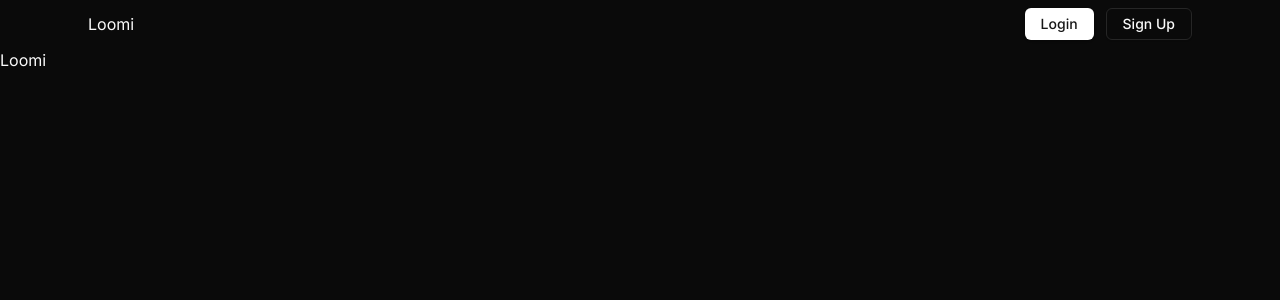
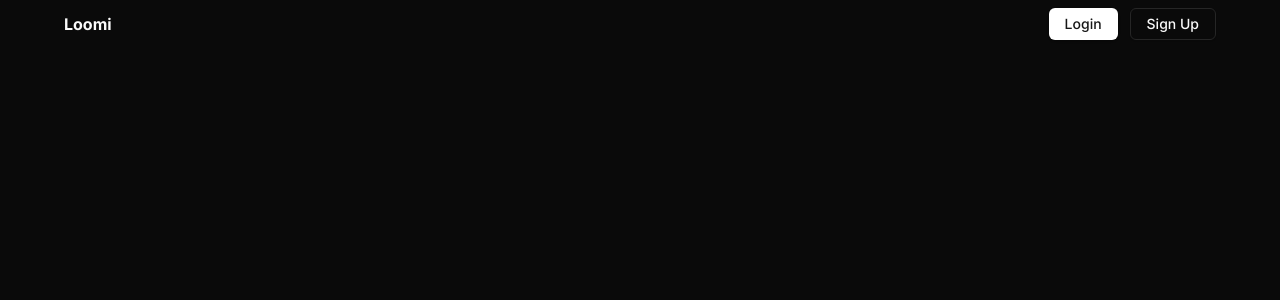
Before and after one commit to Carlthegreatt/Loomi, a React (Vite) app: page / in a window 1280 px wide. Shown: the top 300 px of the page. Built offline with nearby package versions, Linux system fonts and the light colour scheme.

Commit message:
style: refactor Header component to use semantic HTML and improve layout

```diff
--- a/src/components/sections/Header.tsx
+++ b/src/components/sections/Header.tsx
@@ -2,9 +2,9 @@ import { Button } from "@/components/ui/button";
 
 export default function Header() {
   return (
-    <div className="min-h-15 p-2 flex items-center border-b-0 ">
-      <div className="mx-20 w-full flex items-center justify-between">
-        <div className="flex items-center">
+    <header className="fixed top-0 left-0 right-0 z-50 min-h-15 p-2 bg-[#0a0a0a] flex items-center border-b-0 w-full">
+      <div className="max-w-6xl mx-auto w-full flex items-center justify-between">
+        <div className="font-bold flex items-center">
           <p>Loomi</p>
         </div>
         <div className="flex items-center gap-3">
@@ -12,6 +12,6 @@ export default function Header() {
           <Button variant="outline">Sign Up</Button>
         </div>
       </div>
-    </div>
+    </header>
   );
 }
```
